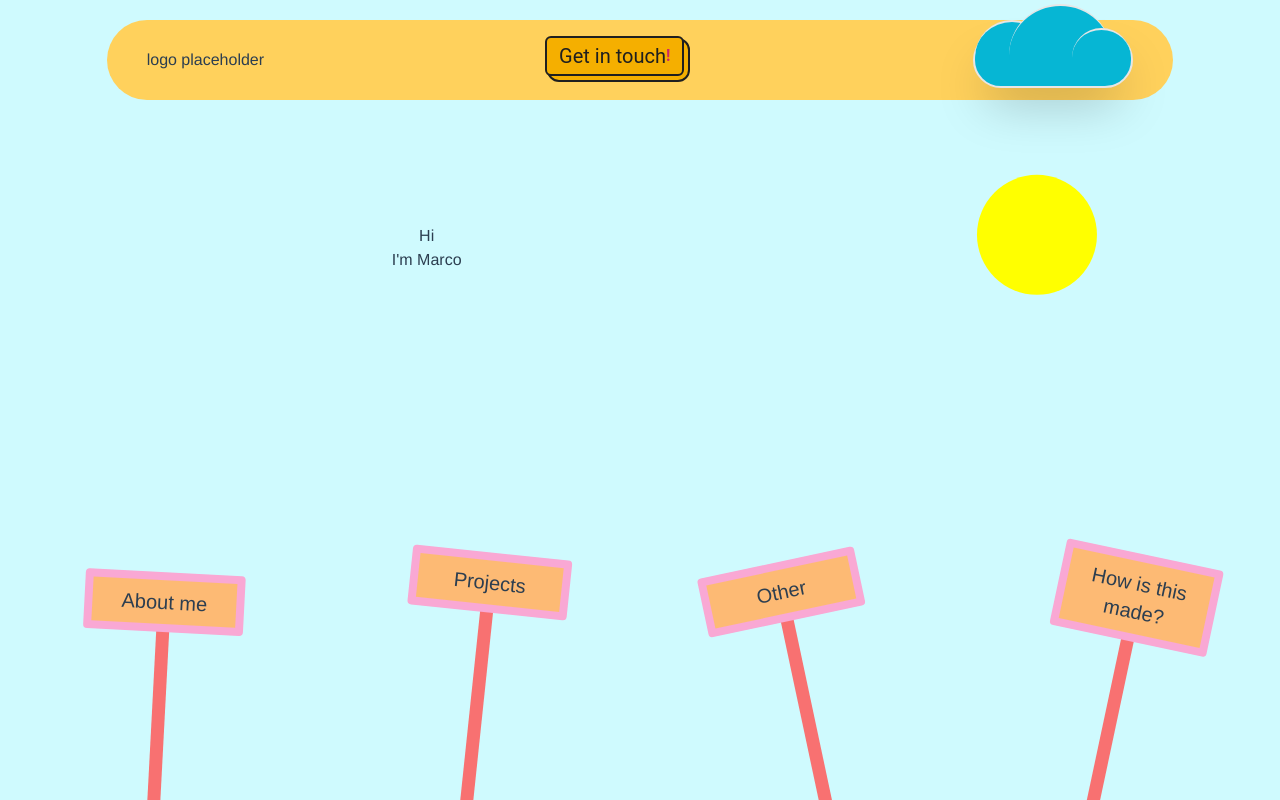
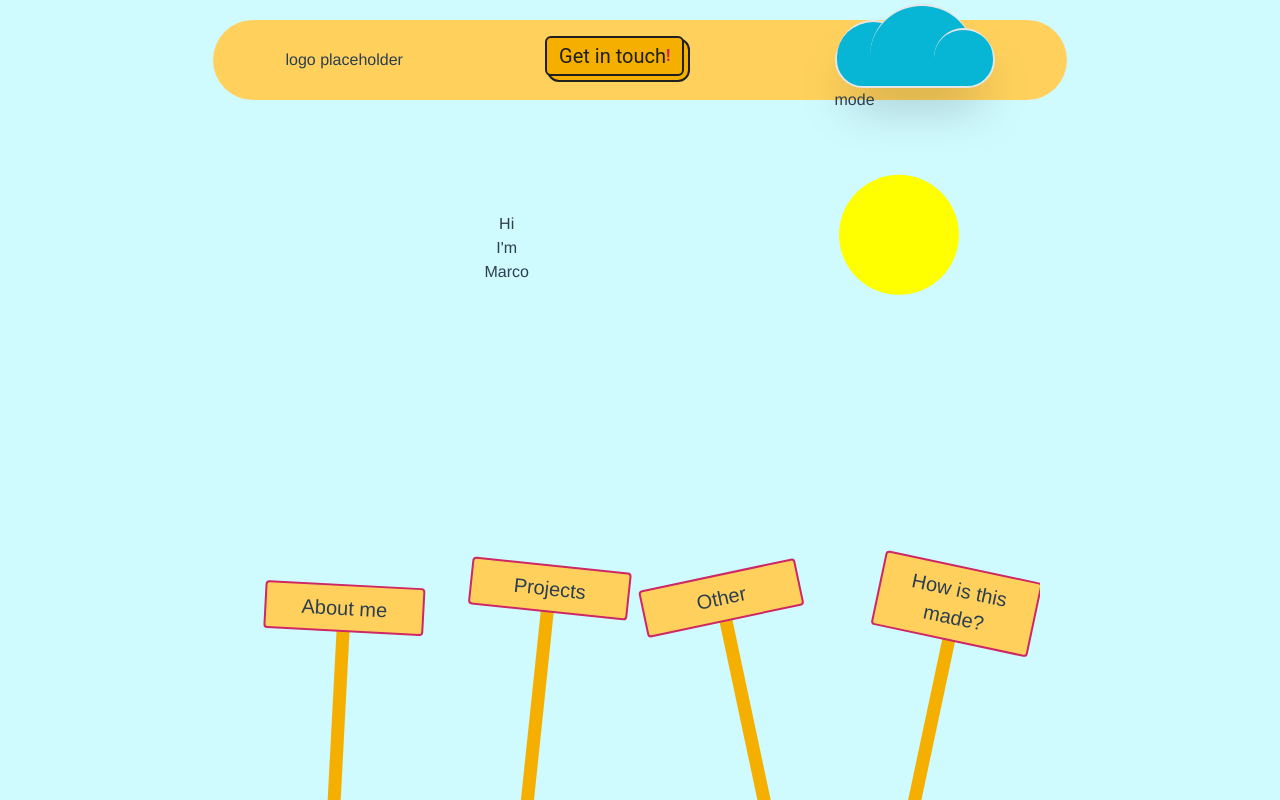
Before and after one commit to CombCode/portfolio, a Vue app: page /#/ in a window 1280 px wide. Built offline with nearby package versions, Linux system fonts and the light colour scheme.

Commit message:
resizing body and header

```diff
--- a/src/components/body/signBoard.vue
+++ b/src/components/body/signBoard.vue
@@ -1,9 +1,9 @@
 <template>
     <div class=" flex flex-col relative pb-40">
-        <div class=" w-40 h-auto bg-orange-300 rounded border-8 border-pink-300 p-2 text-xl z-10">
+        <div class=" w-40 h-auto bg-secondary-Lmode rounded border-2 border-accent-Lmode p-2 text-xl z-10">
             {{ caption }}
         </div>
-        <div class=" w-1/12 h-96 bg-red-400 absolute mt-2 left-1/2 -translate-x-1/2 z-0"></div>
+        <div class=" w-1/12 h-96 bg-primary-Lmode absolute mt-2 left-1/2 -translate-x-1/2 z-0"></div>
     </div>
 </template>
 <script>
--- a/src/components/header/Header.vue
+++ b/src/components/header/Header.vue
@@ -1,5 +1,5 @@
 <template>
-  <div class=" w-10/12 h-1 p-10 inset-0 mx-auto mt-5 bg-secondary-Lmode flex flex-row justify-between items-center z-40 rounded-full">
+  <div class=" w-8/12 h-1 py-10 inset-0 mx-auto mt-5 bg-secondary-Lmode flex flex-row justify-around items-center z-40 rounded-full">
     <div>
         <p>logo placeholder</p>
     </div>
--- a/src/components/header/cloudShape.vue
+++ b/src/components/header/cloudShape.vue
@@ -3,6 +3,9 @@
         <div class=" justify-start w-20 h-20 -mr-5 bg-cyan-500 rounded-full border-t-2 border-background-Lmode  clippingCloud"></div>
         <div class=" justify-center w-28 h-28 -mx-5 bg-cyan-500 rounded-full border-t-2 border-b-2 border-background-Lmode clippingCloud"></div>
         <div class=" justify-end w-16 h-16 -ml-5 bg-cyan-500 rounded-full border-t-2 border-background-Lmode  clippingCloud"></div>
+    </div>
+    <div>
+        <p class=" fixed ">mode</p>
     </div>
 </template>
 
--- a/src/views/HomeView.vue
+++ b/src/views/HomeView.vue
@@ -1,7 +1,7 @@
 <template>
   <div>
     <Header class=" fixed"></Header>
-    <Body/>
+    <Body class=" px-60"/>
   </div>
 </template>
 
```
